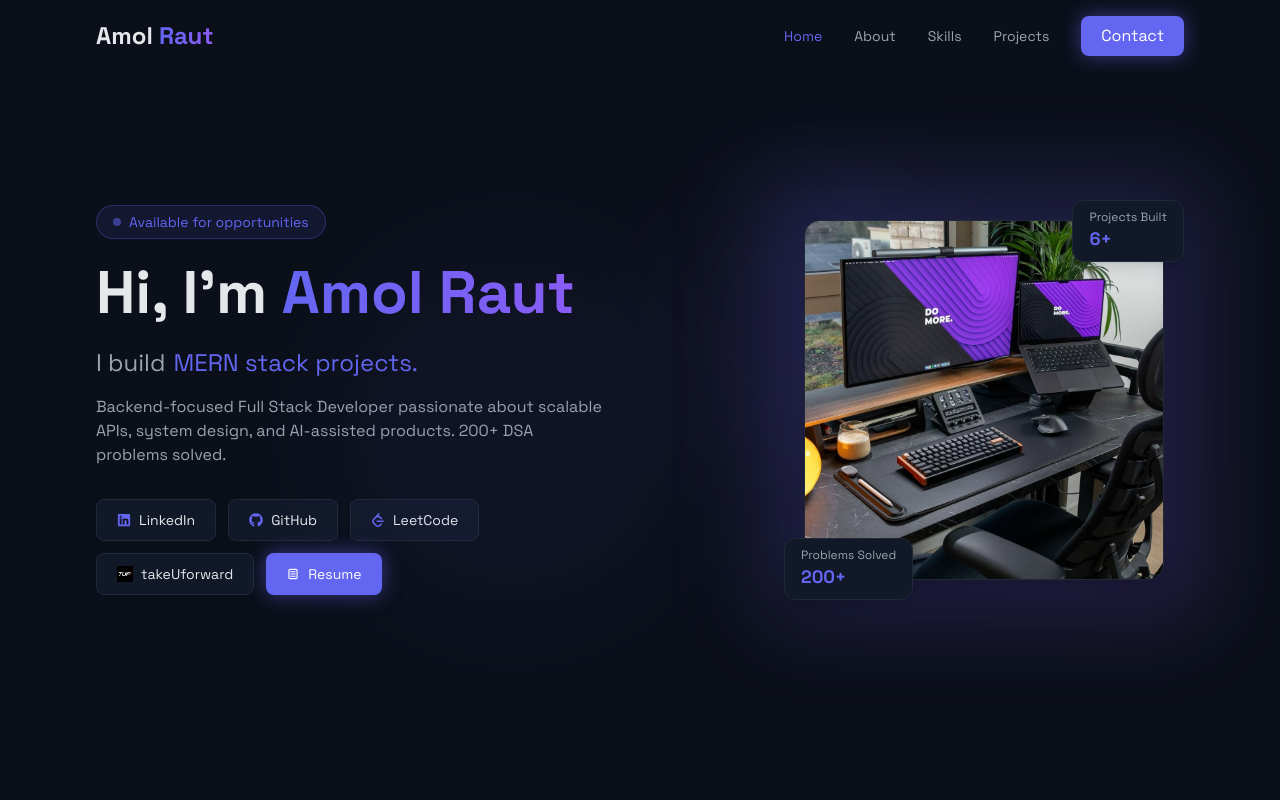
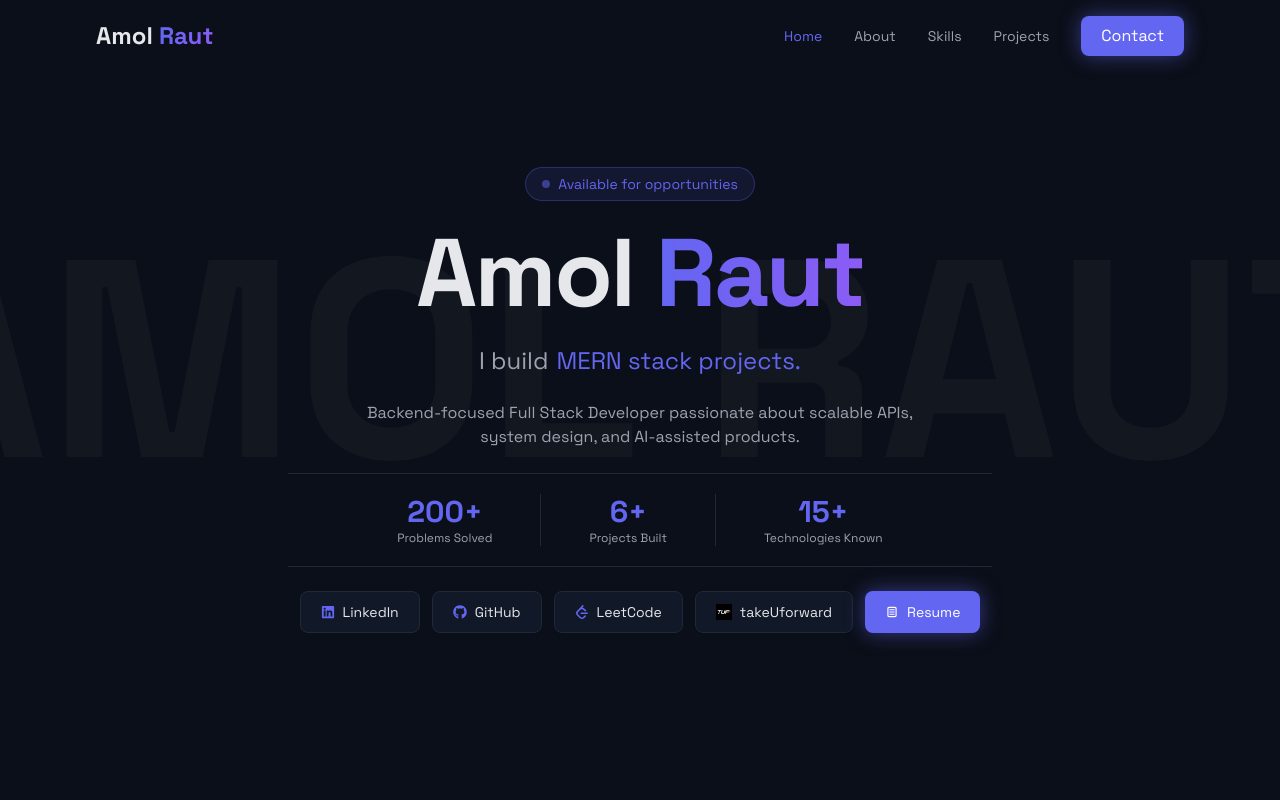
Before and after one commit to Amolraut638/my-portfolio, a React (Vite) app: page / in a window 1280 px wide. Shown: the top 800 px of the page. Built offline with nearby package versions, Linux system fonts and the light colour scheme.

Commit message:
UI changes in hero section

```diff
--- a/src/components/Hero.jsx
+++ b/src/components/Hero.jsx
@@ -41,147 +41,98 @@ export default function Hero() {
   return (
     <section
       id="hero"
-      className="min-h-[calc(100vh-80px)] bg-darkBg flex items-center pt-20 overflow-hidden relative"
+      className="min-h-[calc(100vh-80px)] flex items-center justify-center pt-20 overflow-hidden relative"
     >
-      {/* Background glow — clamped so they don't cause horizontal scroll */}
-      <div className="absolute top-1/3 left-1/4 w-64 md:w-96 h-64 md:h-96 bg-primary opacity-5 rounded-full blur-3xl pointer-events-none" />
-      <div className="absolute top-1/4 right-1/4 w-48 md:w-72 h-48 md:h-72 bg-accent opacity-5 rounded-full blur-3xl pointer-events-none" />
+      {/* Background Text */}
+      <div className="absolute inset-0 flex items-center justify-center pointer-events-none select-none overflow-hidden">
+        <p className="text-[22vw] font-black text-lightText/[0.03] whitespace-nowrap">
+          AMOL RAUT
+        </p>
+      </div>
 
-      <div className="max-w-6xl mx-auto px-4 sm:px-6 lg:px-8 w-full">
-        <div className="flex flex-col md:flex-row items-center justify-between gap-10 md:gap-12">
-
-          {/* LEFT CONTENT */}
+      <div className="max-w-3xl mx-auto px-4 sm:px-6 lg:px-8 w-full text-center relative z-10">
         <motion.div
-            initial={{ opacity: 0, y: 20 }}
-            whileInView={{ opacity: 1, y: 0 }}
-            transition={{ duration: 0.6 }}
-            viewport={{ once: true }}
-            className="text-center md:text-left flex-1 w-full"
+          initial={{ opacity: 0, y: 30 }}
+          animate={{ opacity: 1, y: 0 }}
+          transition={{ duration: 0.7 }}
+          className="flex flex-col items-center gap-5 sm:gap-6"
         >
           {/* Badge */}
-            <div className="inline-flex items-center gap-2 px-3 sm:px-4 py-1.5 rounded-full border border-primary/30 bg-primary/10 text-primary text-xs sm:text-sm font-medium mb-6">
+          <div className="inline-flex items-center gap-2 px-3 sm:px-4 py-1.5 rounded-full border border-primary/30 bg-primary/10 text-primary text-xs sm:text-sm font-medium">
             <span className="w-2 h-2 rounded-full bg-primary animate-pulse" />
             Available for opportunities
           </div>
 
-            {/* Heading */}
-            <h1 className="text-3xl sm:text-4xl md:text-6xl font-bold mb-6 text-lightText leading-tight">
-              Hi, I'm{" "}
+          {/* Name */}
+          <h1 className="text-4xl sm:text-6xl md:text-7xl lg:text-8xl font-black text-lightText leading-none tracking-tight">
+            Amol{" "}
             <span className="bg-gradient-to-r from-primary to-accent bg-clip-text text-transparent">
-                Amol Raut
+              Raut
             </span>
           </h1>
 
           {/* Rotating Text */}
-            <div className="text-mutedText text-lg sm:text-xl md:text-2xl mb-4 flex flex-col sm:flex-row items-center md:items-start gap-2">
+          <div className="text-mutedText text-base sm:text-xl md:text-2xl flex flex-wrap justify-center items-center gap-2">
             <span>I build</span>
             <RotatingText />
           </div>
 
           {/* Description */}
-            <p className="text-mutedText text-sm sm:text-base mb-8 max-w-md md:max-w-lg leading-relaxed mx-auto md:mx-0">
+          <p className="text-mutedText text-xs sm:text-sm md:text-base leading-relaxed max-w-xs sm:max-w-md md:max-w-xl">
             Backend-focused Full Stack Developer passionate about scalable APIs,
-              system design, and AI-assisted products. 200+ DSA problems solved.
+            system design, and AI-assisted products.
           </p>
 
+          {/* Stats */}
+          <div className="flex gap-6 sm:gap-8 md:gap-12 py-4 sm:py-5 border-y border-gray-800 w-full justify-center">
+            <div>
+              <p className="text-xl sm:text-2xl md:text-3xl font-bold text-primary">200+</p>
+              <p className="text-[10px] sm:text-xs text-mutedText">Problems Solved</p>
+            </div>
+            <div className="w-px bg-gray-800" />
+            <div>
+              <p className="text-xl sm:text-2xl md:text-3xl font-bold text-primary">6+</p>
+              <p className="text-[10px] sm:text-xs text-mutedText">Projects Built</p>
+            </div>
+            <div className="w-px bg-gray-800" />
+            <div>
+              <p className="text-xl sm:text-2xl md:text-3xl font-bold text-primary">15+</p>
+              <p className="text-[10px] sm:text-xs text-mutedText">Technologies Known</p>
+            </div>
+          </div>
+
           {/* Buttons */}
-            {/* Buttons */}
-            <div className="flex flex-wrap justify-center md:justify-start gap-3">
+          <div className="flex flex-wrap justify-center gap-2 sm:gap-3">
 
-              <a
-                href="https://www.linkedin.com/in/amolraut9272"
-                target="_blank"
-                rel="noopener noreferrer"
-                className="flex items-center gap-2 px-4 sm:px-5 py-2.5 bg-darkCard border border-gray-800 rounded-lg hover:shadow-glow hover:border-primary transition duration-300 text-xs sm:text-sm"
-              >
-                <FaLinkedin className="text-primary" />
-                LinkedIn
+            <a href="https://www.linkedin.com/in/amolraut9272" target="_blank" rel="noopener noreferrer"
+              className="flex items-center gap-2 px-3 sm:px-4 md:px-5 py-2 sm:py-2.5 bg-darkCard border border-gray-800 rounded-lg hover:shadow-glow hover:border-primary transition duration-300 text-xs sm:text-sm">
+              <FaLinkedin className="text-primary" /> LinkedIn
             </a>
 
-              <a
-                href="https://github.com/Amolraut638"
-                target="_blank"
-                rel="noopener noreferrer"
-                className="flex items-center gap-2 px-4 sm:px-5 py-2.5 bg-darkCard border border-gray-800 rounded-lg hover:shadow-glow hover:border-primary transition duration-300 text-xs sm:text-sm"
-              >
-                <FaGithub className="text-primary" />
-                GitHub
+            <a href="https://github.com/Amolraut638" target="_blank" rel="noopener noreferrer"
+              className="flex items-center gap-2 px-3 sm:px-4 md:px-5 py-2 sm:py-2.5 bg-darkCard border border-gray-800 rounded-lg hover:shadow-glow hover:border-primary transition duration-300 text-xs sm:text-sm">
+              <FaGithub className="text-primary" /> GitHub
             </a>
 
-              <a
-                href="https://leetcode.com/u/Amolraut638/"
-                target="_blank"
-                rel="noopener noreferrer"
-                className="flex items-center gap-2 px-4 sm:px-5 py-2.5 bg-darkCard border border-gray-800 rounded-lg hover:shadow-glow hover:border-primary transition duration-300 text-xs sm:text-sm"
-              >
-                <SiLeetcode className="text-primary" />
-                LeetCode
+            <a href="https://leetcode.com/u/Amolraut638/" target="_blank" rel="noopener noreferrer"
+              className="flex items-center gap-2 px-3 sm:px-4 md:px-5 py-2 sm:py-2.5 bg-darkCard border border-gray-800 rounded-lg hover:shadow-glow hover:border-primary transition duration-300 text-xs sm:text-sm">
+              <SiLeetcode className="text-primary" /> LeetCode
             </a>
 
-              <a
-                href="https://takeuforward.org/profile/amolraut_638"
-                target="_blank"
-                rel="noopener noreferrer"
-                className="flex items-center gap-2 px-4 sm:px-5 py-2.5 bg-darkCard border border-gray-800 rounded-lg hover:shadow-glow hover:border-primary transition duration-300 text-xs sm:text-sm"
-              >
-                <img
-                  src="/tuf.png"
-                  alt="TakeUforward"
-                  className="w-4 h-4 object-contain"
-                />
-                <span>takeUforward</span>
+            <a href="https://takeuforward.org/profile/amolraut_638" target="_blank" rel="noopener noreferrer"
+              className="flex items-center gap-2 px-3 sm:px-4 md:px-5 py-2 sm:py-2.5 bg-darkCard border border-gray-800 rounded-lg hover:shadow-glow hover:border-primary transition duration-300 text-xs sm:text-sm">
+              <img src="/tuf.png" alt="TakeUforward" className="w-4 h-4 object-contain" />
+              takeUforward
             </a>
 
-              <a
-                href="https://drive.google.com/file/d/1TxuBqhGoetCeQtEIkmRT7O9ZkV-X1EZs/view?usp=sharing"
-                target="_blank"
-                rel="noopener noreferrer"
-                className="flex items-center gap-2 px-4 sm:px-5 py-2.5 bg-primary text-white rounded-lg hover:bg-accent transition duration-300 shadow-glow text-xs sm:text-sm"
-              >
-                <TiDocumentText />
-                Resume
+            <a href="https://drive.google.com/file/d/1TxuBqhGoetCeQtEIkmRT7O9ZkV-X1EZs/view?usp=sharing" target="_blank" rel="noopener noreferrer"
+              className="flex items-center gap-2 px-3 sm:px-4 md:px-5 py-2 sm:py-2.5 bg-primary text-white rounded-lg hover:bg-accent transition duration-300 shadow-glow text-xs sm:text-sm">
+              <TiDocumentText /> Resume
             </a>
 
           </div>
+
         </motion.div>
-
-          {/* RIGHT IMAGE */}
-          <motion.div
-            initial={{ opacity: 0 }}
-            whileInView={{ opacity: 1 }}
-            transition={{ duration: 0.8, delay: 0.2 }}
-            viewport={{ once: true }}
-            className="flex-1 flex justify-center md:justify-end"
-          >
-            {/* Outer wrapper clips the badges so they never overflow the viewport */}
-            <div className="relative px-5 py-5">
-
-              {/* Glow */}
-              <div className="absolute inset-0 rounded-2xl bg-gradient-to-br from-primary/20 to-accent/20 blur-2xl scale-110 pointer-events-none" />
-
-              {/* Image */}
-              <img
-                src="/desk.jpeg"
-                alt="Developer working illustration"
-                className="relative w-44 sm:w-56 md:w-[320px] lg:w-[360px] h-44 sm:h-56 md:h-[320px] lg:h-[360px] object-cover object-center rounded-2xl border border-gray-800 shadow-xl hover:scale-105 transition duration-500"
-              />
-
-              {/* Badge 1 — Problems Solved */}
-              <div className="absolute bottom-0 left-0 bg-darkCard border border-gray-800 rounded-xl px-3 sm:px-4 py-2 shadow-lg">
-                <p className="text-[10px] sm:text-xs text-mutedText">Problems Solved</p>
-                <p className="text-base sm:text-lg font-bold text-primary">200+</p>
-              </div>
-
-              {/* Badge 2 — Projects Built */}
-              <div className="absolute top-0 right-0 bg-darkCard border border-gray-800 rounded-xl px-3 sm:px-4 py-2 shadow-lg">
-                <p className="text-[10px] sm:text-xs text-mutedText">Projects Built</p>
-                <p className="text-base sm:text-lg font-bold text-primary">6+</p>
-              </div>
-
-            </div>
-          </motion.div>
-
-        </div>
       </div>
     </section>
   );
```
Lines whose indentation alone changed are shown as unchanged.
